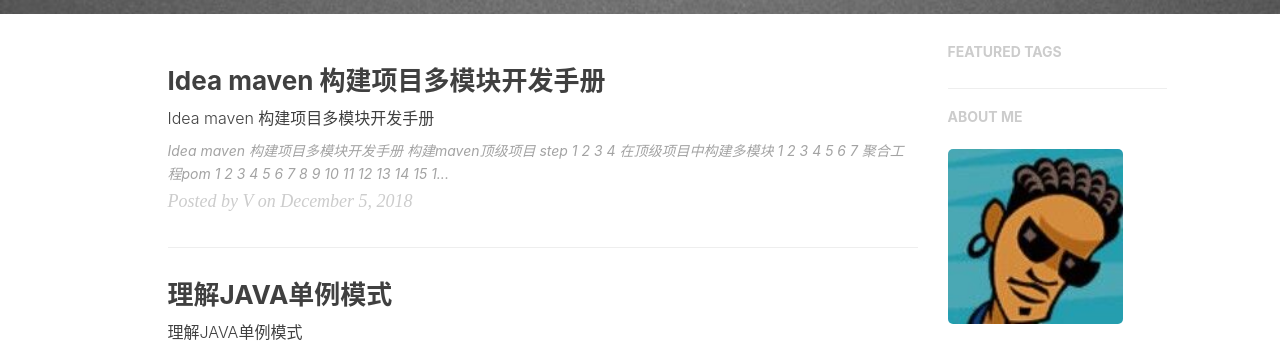
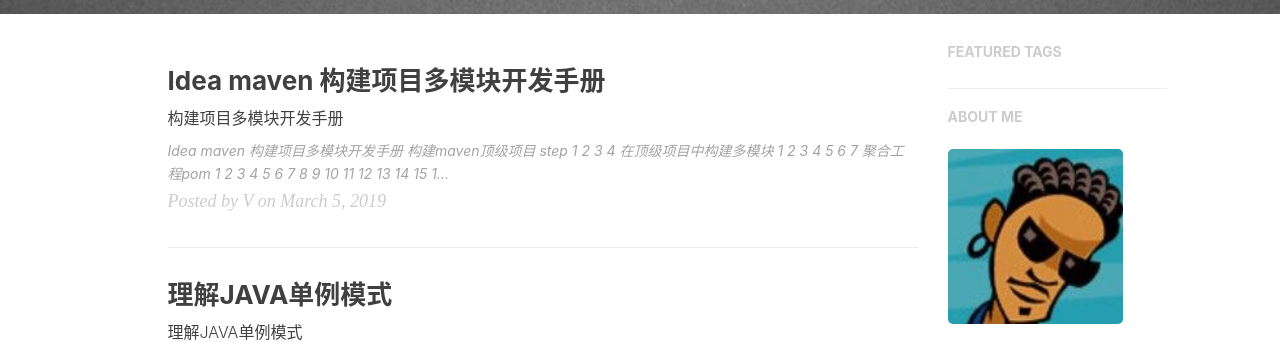
Before and after one commit to SweetHomicide/LGO, a Jekyll site: the page built from index.html, in a window 1280 px wide. Shown: the part 384-726 px from the top of the page. Built offline with Jekyll 4.4.1, drawn with Linux system fonts in a browser that asks for light colours; nearby versions of some CDN libraries; the list of posts is cut into pages by our own code; comment, search, counter and statistics services are not loaded.

Commit message:
Update 2019-03-05-maven-multiModule.markdown

```diff
--- a/_posts/2019-03-05-maven-multiModule.markdown
+++ b/_posts/2019-03-05-maven-multiModule.markdown
@@ -1,8 +1,8 @@
 ---
 layout:     post
 title:      Idea maven 构建项目多模块开发手册
-subtitle:   Idea maven 构建项目多模块开发手册
-date:       2018-12-05
+subtitle:   构建项目多模块开发手册
+date:       2019-03-05
 author:     V
 header-img: img/homicide/home-bg.jpg
 catalog: true
```
